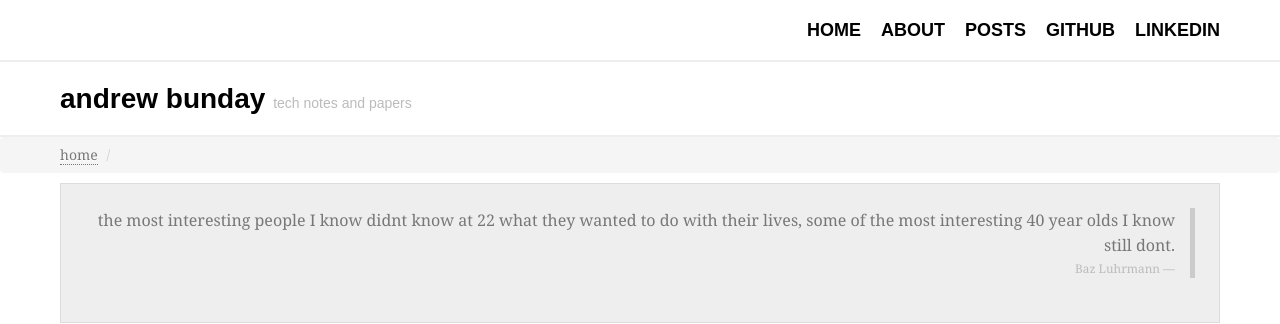
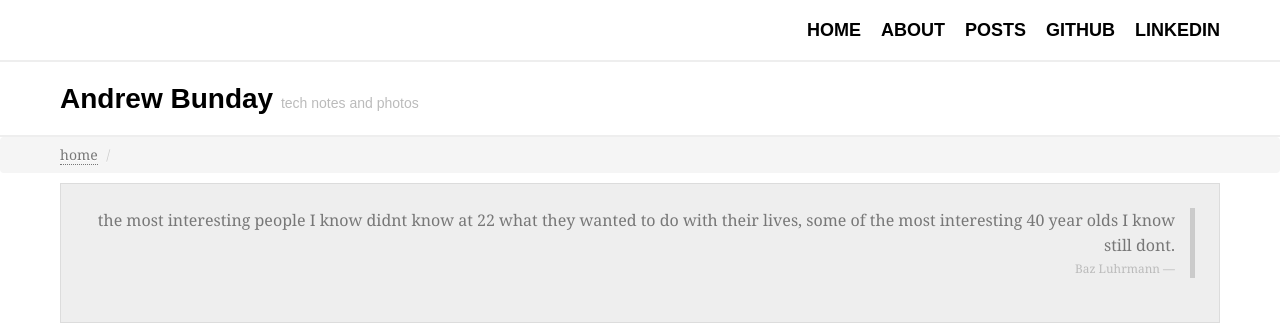
Before and after one commit to andrewbunday/andrewbunday.github.com, a Jekyll site: the page built from index.html, in a window 1280 px wide. Shown: the top 324 px of the page. Built offline with Jekyll 4.4.1, drawn with Linux system fonts in a browser that asks for light colours; some web fonts are replaced.

Commit message:
_config.yml editing the strapline

```diff
--- a/_config.yml
+++ b/_config.yml
@@ -12,5 +12,5 @@ kramdown:
 css:
   theme: journal
 
-name: andrew bunday
-description: tech notes and papers
+name: Andrew Bunday
+description: tech notes and photos
```
